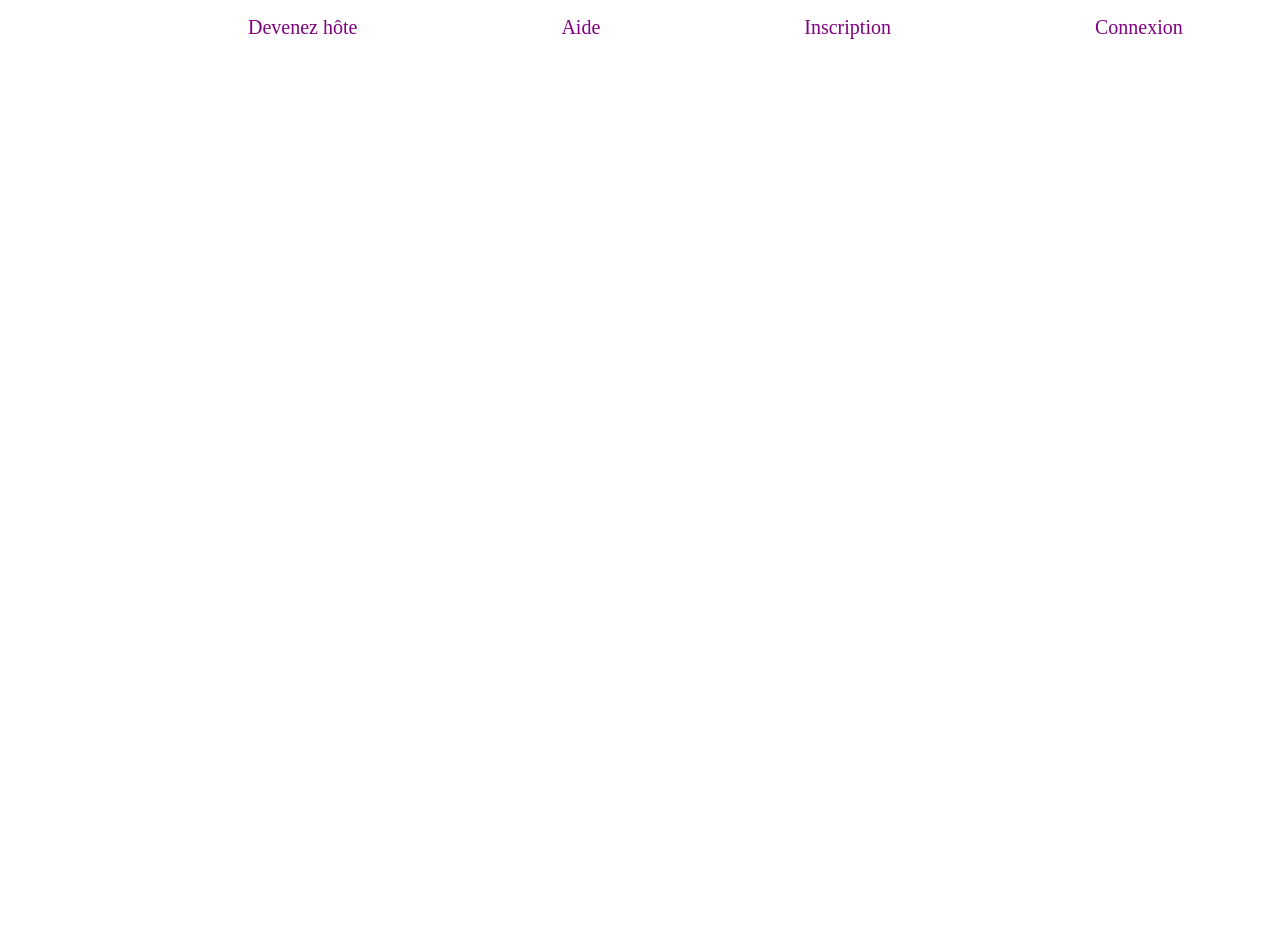
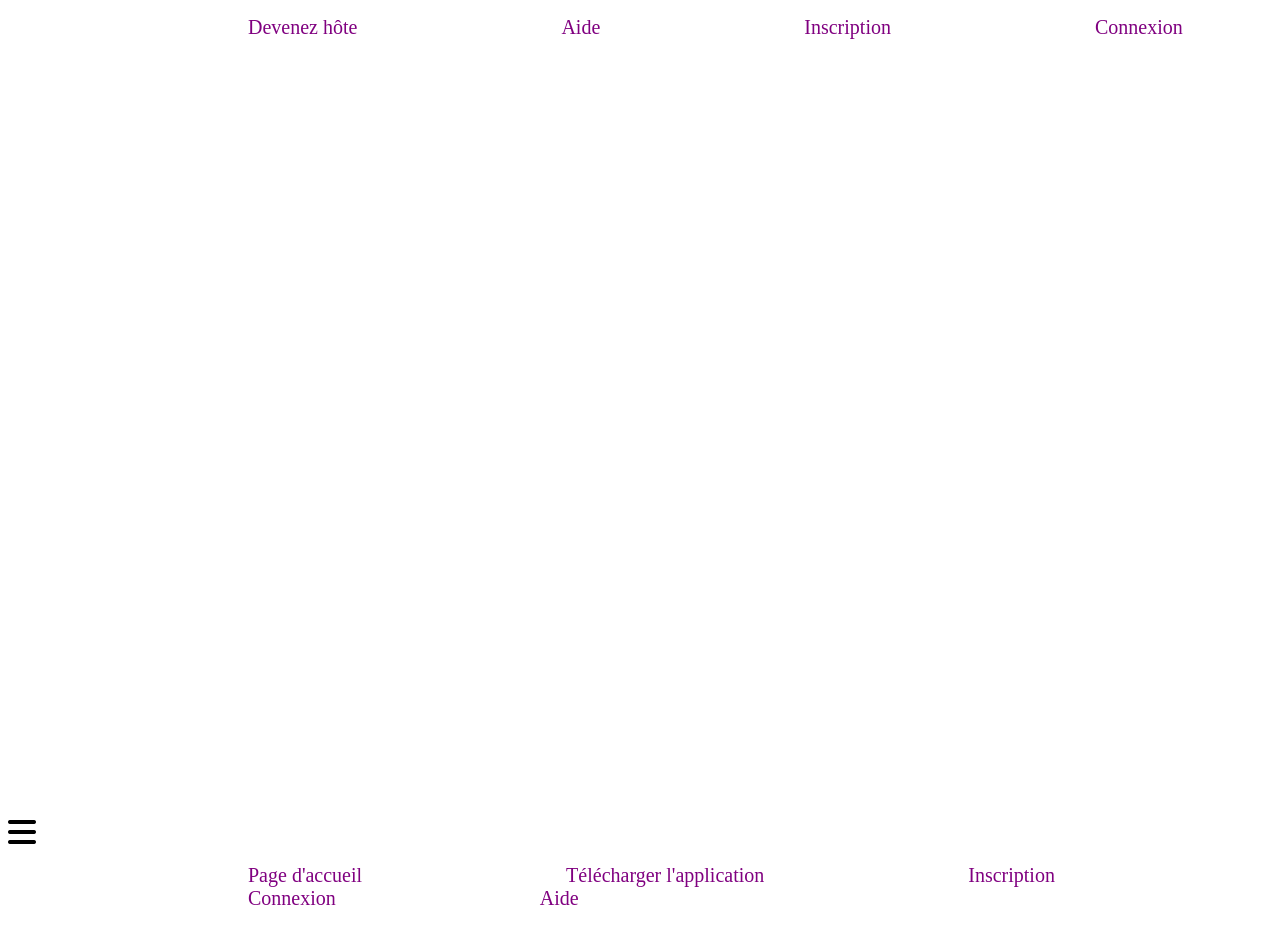
Before and after one commit to rutanjou/responsive101_menus, a plain HTML site: page index.html in a window 1280 px wide. Before the commit the page ends 824 px from the top, so only its background shows below. Drawn offline with nearby package versions, Linux system fonts and the light colour scheme.

Commit message:
deux menus fini

```diff
--- a/index.html
+++ b/index.html
@@ -1,11 +1,13 @@
 <!DOCTYPE html>
 <html lang="en">
 <head>
+<link rel="stylesheet" type="text/css" href="font-awesome-4.7.0/css/font-awesome.min.css">
 	<link rel="stylesheet" type="text/css" href="style.css">
 	<meta charset="UTF-8">
 	<title>Menus</title>
 </head>
 <body>
+<div class="menu">
 	<div class="haut">
 		<ul>
 			<li><a href="#">Devenez hôte</a></li>
@@ -14,5 +16,18 @@
 			<li><a href="#">Connexion</a></li>
 		</ul>
 	</div>
+	<div class="petitMenu">
+	<i class="fa fa-bars fa-2x" id='icone'aria-hidden="true"></i>
+	<ul>
+		<li><a href="#">Page d'accueil</a></li>
+		<li><a href="#">Télécharger l'application</a></li>
+		<li><a href="#">Inscription</a></li>
+		<li><a href="#">Connexion</a></li>
+		<li><a href="#">Aide</a></li>
+	</ul>
+	</div>
+	</div>
+	<script type="text/javascript" src="node_modules/jquery/dist/jquery.js"></script>
+	<script type="text/javascript" src="app.js"></script>
 </body>
 </html>
```
